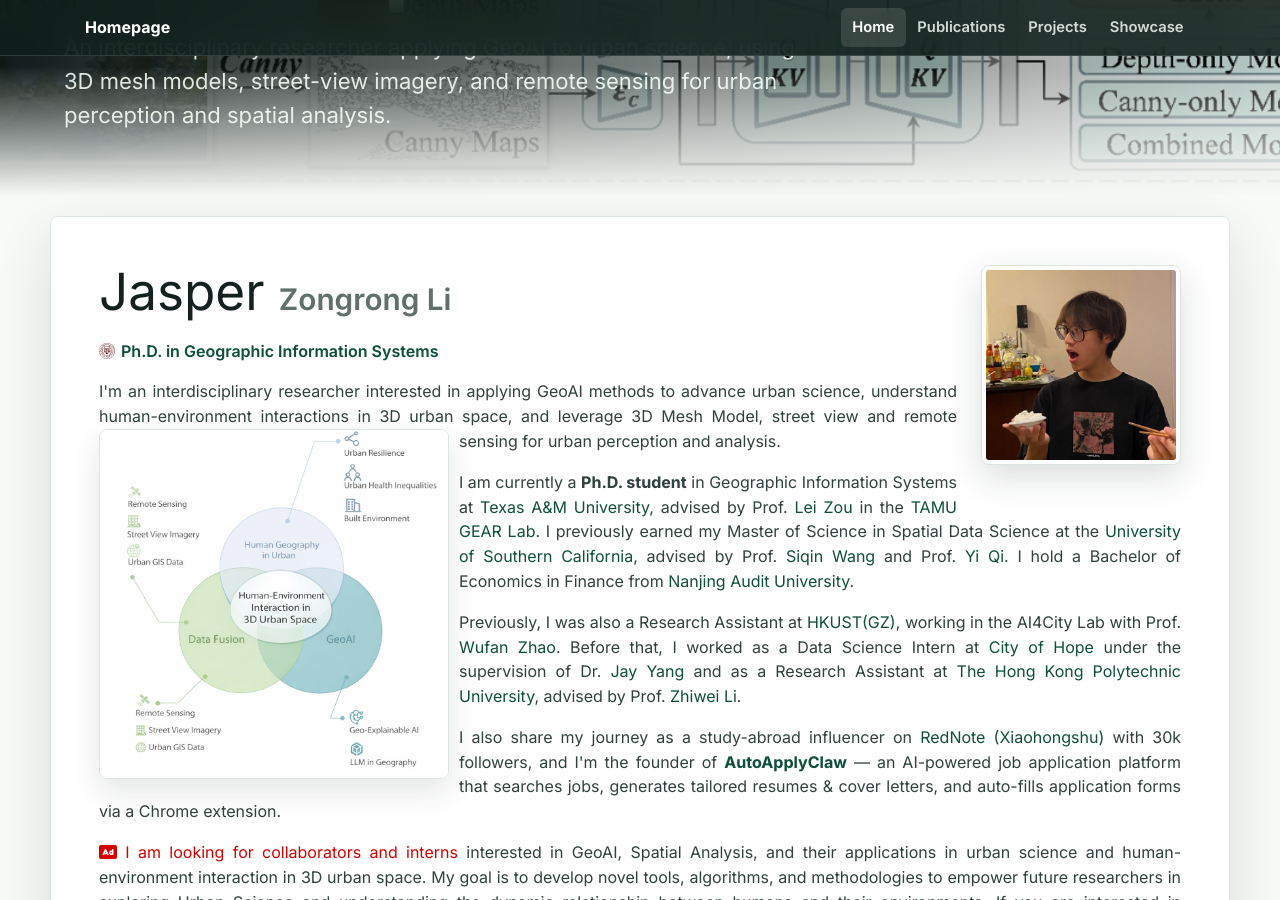
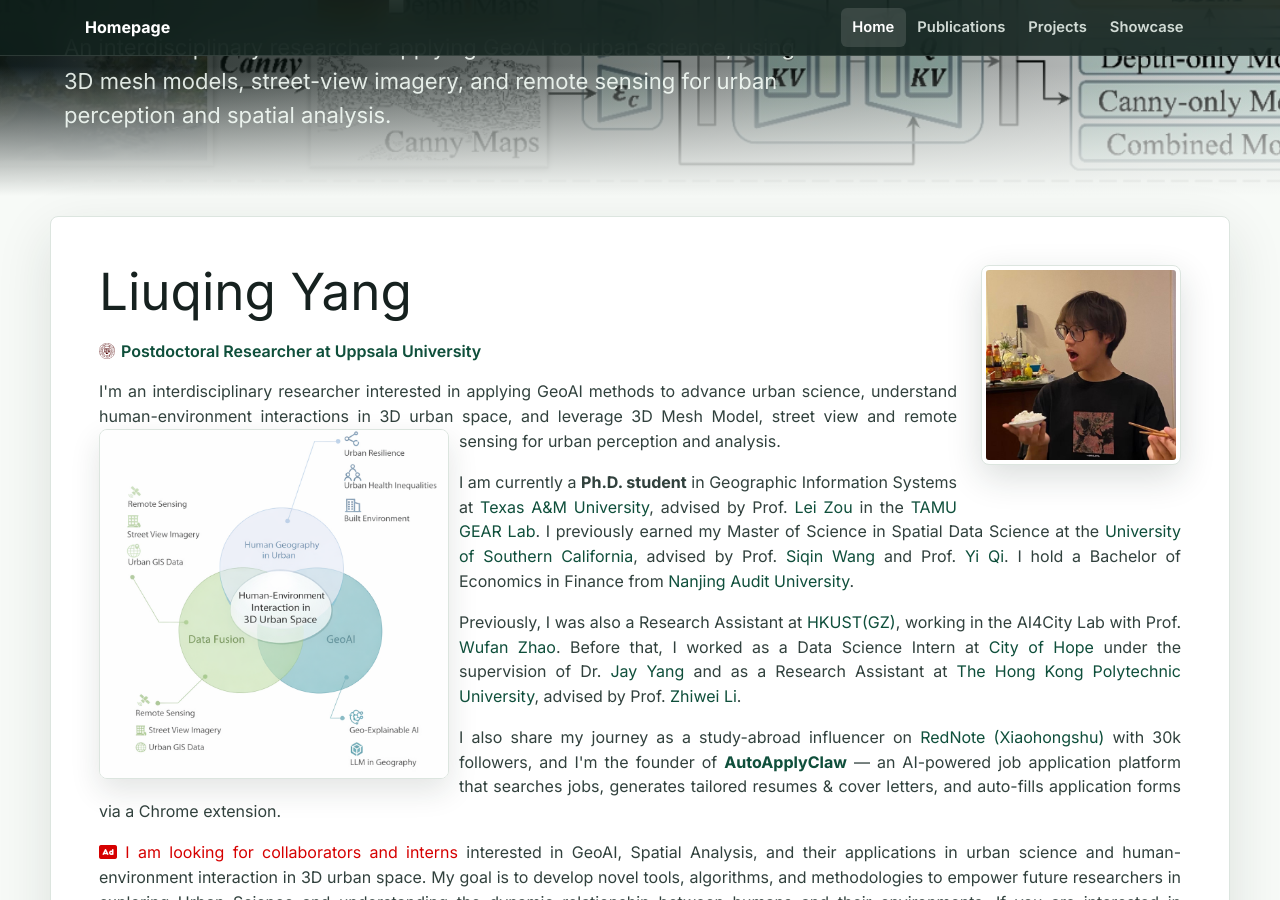
Before and after one commit to YangLiuqing-add/YangLiuqing-add.github.io, a Jekyll site: the page built from index.html, in a window 1280 px wide and 900 px high, scrolled down 632 px. Built offline with Jekyll 4.4.1, drawn with Linux system fonts in a browser that asks for light colours; nearby versions of some CDN libraries; a style sheet for code colours, icons or effects is not loaded.

Commit message:
Update profile information for Liuqing Yang

```diff
--- a/_data/profile.yml
+++ b/_data/profile.yml
@@ -1,10 +1,9 @@
-primary_name: "Jasper"
-secondary_name: "Zongrong Li"
+primary_name: "Liuqing Yang"
 navbar_name: "Homepage"
 
 positions:
 - logo: /assets/images/badges/Texas_A&M_University_seal.svg  # Logo is optional
-  name: Ph.D. in Geographic Information Systems
+  name: Postdoctoral Researcher at Uppsala University
 # - name: Position 2 without logo
 
 
```
